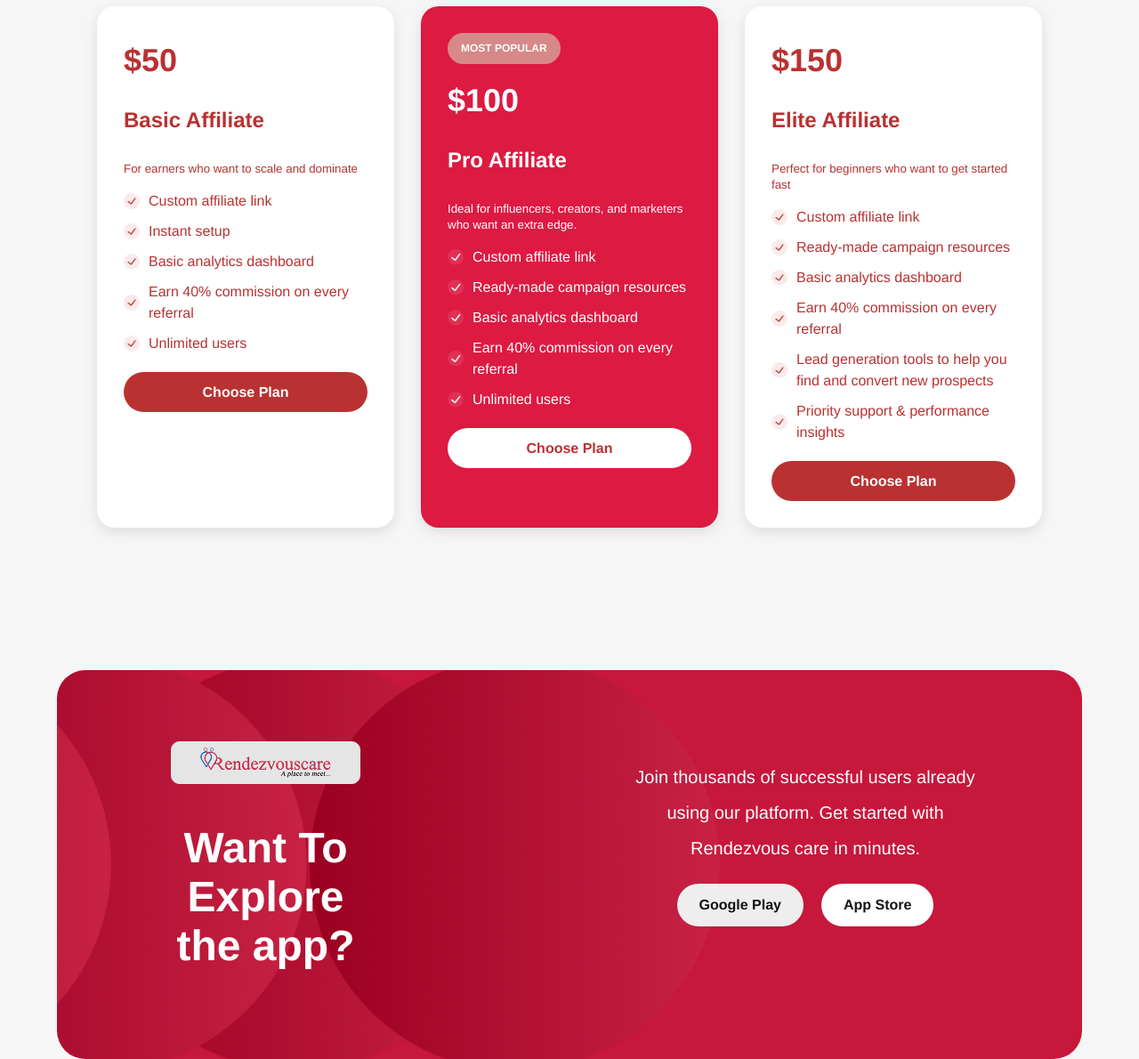
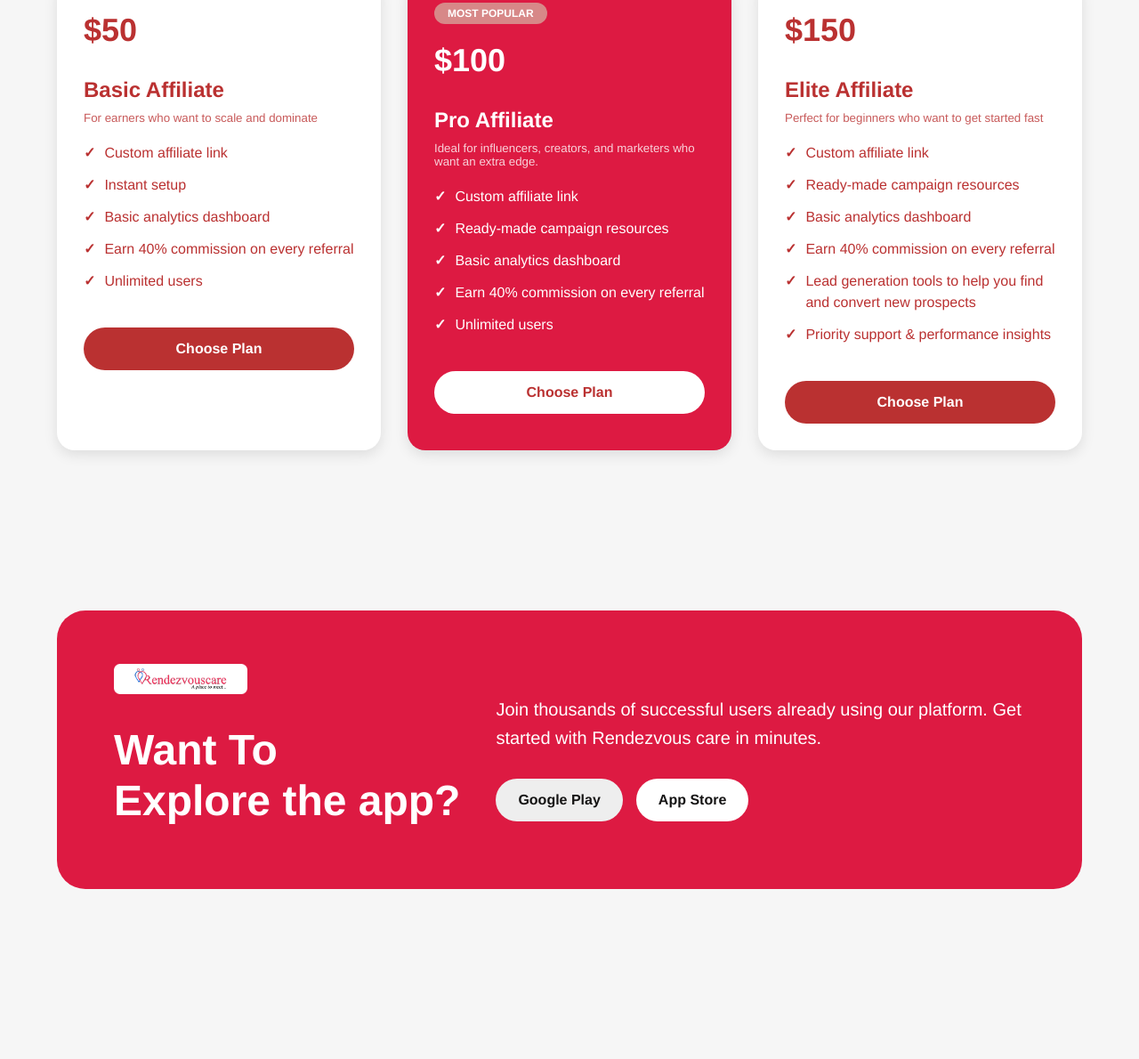
Before and after one commit to Rendesvouz/Affilate-landing, a plain HTML site: page index.html in a window 1280 px wide. Shown: the part 1525-2715 px from the top of the page at 89% size. After the commit the page ends 2584 px from the top, so only its background shows below. Drawn offline with Linux system fonts and the light colour scheme; files whose address does not match are found by name.

Commit message:
refactor pricing section layout and styles for improved responsiveness and readability

```diff
--- a/index.html
+++ b/index.html
@@ -63,19 +63,12 @@
           <h3>$50</h3>
           <h4>Basic Affiliate</h4>
           <small>For earners who want to scale and dominate</small>
-          <ul>
-            <li>
-              <img src="assets/check-circle-1.png" /> Custom affiliate link
-            </li>
-            <li><img src="assets/check-circle-1.png" /> Instant setup</li>
-            <li>
-              <img src="assets/check-circle-1.png" /> Basic analytics dashboard
-            </li>
-            <li>
-              <img src="assets/check-circle-1.png" /> Earn 40% commission on
-              every referral
-            </li>
-            <li><img src="assets/check-circle-1.png" /> Unlimited users</li>
+          <ul class="checklist">
+            <li>Custom affiliate link</li>
+            <li>Instant setup</li>
+            <li>Basic analytics dashboard</li>
+            <li>Earn 40% commission on every referral</li>
+            <li>Unlimited users</li>
           </ul>
           <a href="#" class="btn primary">Choose Plan</a>
         </div>
@@ -89,23 +82,12 @@
             >Ideal for influencers, creators, and marketers who want an extra
             edge.</small
           >
-          <ul>
-            <li>
-              <img src="assets/check-circle-1 (1).png" /> Custom affiliate link
-            </li>
-            <li>
-              <img src="assets/check-circle-1 (1).png" /> Ready-made campaign
-              resources
-            </li>
-            <li>
-              <img src="assets/check-circle-1 (1).png" /> Basic analytics
-              dashboard
-            </li>
-            <li>
-              <img src="assets/check-circle-1 (1).png" /> Earn 40% commission on
-              every referral
-            </li>
-            <li><img src="assets/check-circle-1 (1).png" /> Unlimited users</li>
+          <ul class="checklist-popular">
+            <li>Custom affiliate link</li>
+            <li>Ready-made campaign resources</li>
+            <li>Basic analytics dashboard</li>
+            <li>Earn 40% commission on every referral</li>
+            <li>Unlimited users</li>
           </ul>
           <a href="#" class="btn secondary">Choose Plan</a>
         </div>
@@ -115,29 +97,15 @@
           <h3>$150</h3>
           <h4>Elite Affiliate</h4>
           <small>Perfect for beginners who want to get started fast</small>
-          <ul>
+          <ul class="checklist">
+            <li>Custom affiliate link</li>
+            <li>Ready-made campaign resources</li>
+            <li>Basic analytics dashboard</li>
+            <li>Earn 40% commission on every referral</li>
             <li>
-              <img src="assets/check-circle-1.png" /> Custom affiliate link
+              Lead generation tools to help you find and convert new prospects
             </li>
-            <li>
-              <img src="assets/check-circle-1.png" /> Ready-made campaign
-              resources
-            </li>
-            <li>
-              <img src="assets/check-circle-1.png" /> Basic analytics dashboard
-            </li>
-            <li>
-              <img src="assets/check-circle-1.png" /> Earn 40% commission on
-              every referral
-            </li>
-            <li>
-              <img src="assets/check-circle-1.png" /> Lead generation tools to
-              help you find and convert new prospects
-            </li>
-            <li>
-              <img src="assets/check-circle-1.png" /> Priority support &
-              performance insights
-            </li>
+            <li>Priority support & performance insights</li>
           </ul>
           <a href="#" class="btn primary">Choose Plan</a>
         </div>
@@ -148,7 +116,7 @@
     <section class="cta">
       <div>
         <img src="assets/Frame 1410125572.png" />
-        <h2 class="cta-title">Want To<br />Explore the app?</h2>
+        <h3 class="cta-title">Want To<br />Explore the app?</h3>
       </div>
 
       <div class="cta-content-right">
--- a/styles.css
+++ b/styles.css
@@ -1,64 +1,75 @@
+   * {
+       box-sizing: border-box;
+   }
+
    body {
        font-family: "Helvetica", sans-serif;
        margin: 0;
        padding: 0;
        background: #f6f6f6;
        color: #484848;
-
    }
-
 
    /* HERO */
    .hero {
        background: linear-gradient(180deg, #de264c 0%, #ad0024 100%);
        color: white;
-    padding: 80px 10%;
+       padding: 60px 5%;
        display: flex;
        align-items: center;
        justify-content: space-between;
-    margin-top: -50px;
+       gap: 40px;
+       flex-wrap: wrap;
+   }
+
+   .hero-content {
+       flex: 1;
+       min-width: 300px;
+   }
+
+   .logo {
+       max-width: 200px;
+       height: auto;
+       margin-bottom: 20px;
    }
 
    .hero h1 {
-    font-size: 64px;
+       font-size: clamp(32px, 5vw, 64px);
        line-height: 1.2;
        margin-bottom: 20px;
    }
 
    .hero p {
-    display: flex;
-    align-items: center;
-
-    justify-content: space-between;
        color: #ffffffc7;
-    font-size: 18px;
+       font-size: clamp(16px, 2vw, 18px);
        max-width: 450px;
-    margin-bottom: 50px;
+       margin-bottom: 30px;
    }
 
-.buttons .btn {
+   .buttons {
+       display: flex;
+       gap: 15px;
+       flex-wrap: wrap;
+   }
+
+   .btn {
        text-decoration: none;
        padding: 15px 30px;
-    border-radius: 30px;
-    margin-right: 15px;
+       border-radius: 24px;
        font-weight: 600;
+       display: inline-flex;
+       align-items: center;
+       justify-content: center;
+       border: none;
+       cursor: pointer;
+       transition: all 0.3s ease;
+       min-width: 180px;
+       text-align: center;
    }
 
    .btn.primary {
        background: #BA3131;
        color: #ffffff;
-    width: 274px;
-    height: 45px;
-    line-height: 45px;
-    border-radius: 24px;
-    display: inline-flex;
-    align-items: center;
-    justify-content: center;
-    font-weight: 600;
-    text-decoration: none;
-    border: none;
-    cursor: pointer;
-    transition: all 0.3s ease;
    }
 
    .btn.primary:hover {
@@ -66,32 +77,25 @@ body {
        transform: translateY(-2px);
    }
 
-
    .btn.secondary {
        background: #fff;
        color: #BA3131;
-    width: 274px;
-    height: 45px;
-    line-height: 45px;
-    border-radius: 24px;
-    display: inline-flex;
-    align-items: center;
-    justify-content: center;
-    font-weight: 600;
-    text-decoration: none;
-    border: none;
-    cursor: pointer;
-    transition: all 0.3s ease;
    }
 
    .btn.secondary:hover {
-    background: #fff;
        transform: translateY(-2px);
    }
 
+   .hero-illustration {
+       flex: 1;
+       min-width: 300px;
+       text-align: center;
+   }
+
    .hero-illustration img {
-    width: 400px;
-    margin: 10px;
+       width: 100%;
+       max-width: 400px;
+       height: auto;
    }
 
    /* ABOUT */
@@ -99,64 +103,85 @@ body {
        background: #1f1c2f;
        color: white;
        display: flex;
-    padding: 100px 10%;
+       padding: 80px 5%;
        align-items: center;
        gap: 60px;
+       flex-wrap: wrap;
    }
 
    .about-left {
        position: relative;
+       flex: 1;
+       min-width: 300px;
    }
 
    .about-left img {
        border-radius: 12px;
-    width: 400px;
+       width: 100%;
+       max-width: 400px;
+       height: auto;
    }
 
    .play-btn {
        position: absolute;
-    top: 40%;
-    left: 45%;
+       top: 50%;
+       left: 50%;
+       transform: translate(-50%, -50%);
        font-size: 48px;
        background: rgba(255, 255, 255, 0.6);
        border-radius: 50%;
        width: 80px;
        height: 80px;
-    text-align: center;
-    line-height: 80px;
+       display: flex;
+       align-items: center;
+       justify-content: center;
+       cursor: pointer;
    }
 
    .about-right {
+       flex: 1;
+       min-width: 300px;
        font-style: italic;
+   }
+
+   .about-right h2 {
+       font-size: clamp(24px, 4vw, 36px);
+       margin-bottom: 20px;
    }
 
    .about-right span {
        color: #ff4a71;
    }
 
+   .about-right p {
+       font-size: clamp(16px, 2vw, 18px);
+       line-height: 1.6;
+   }
+
    /* PRICING */
    .pricing {
        text-align: center;
-    padding: 60px 10%;
+       padding: 80px 5%;
    }
 
    .pricing h2 {
-    font-size: 48px;
+       font-size: clamp(32px, 5vw, 48px);
        margin-bottom: 20px;
    }
 
-.pricing p {
+   .pricing>p {
        color: #707070;
-    font-size: 20px;
+       font-size: clamp(16px, 2vw, 20px);
        max-width: 600px;
        margin: 0 auto 50px;
    }
 
    .pricing-cards {
-    display: flex;
-    justify-content: center;
+       display: grid;
+       grid-template-columns: repeat(auto-fit, minmax(280px, 1fr));
        gap: 30px;
-    margin-top: 50px;
+       max-width: 1200px;
+       margin: 50px auto 0;
    }
 
    .card {
@@ -164,7 +189,6 @@ body {
        color: #BA3131;
        border-radius: 20px;
        padding: 30px;
-    width: 300px;
        text-align: left;
        box-shadow: 0 5px 15px rgba(0, 0, 0, 0.1);
    }
@@ -185,115 +209,92 @@ body {
        align-items: center;
        justify-content: center;
        margin-bottom: 10px;
-    line-height: 1;
-    height: 25px;
    }
 
    .card h3 {
-    font-size: 36px;
+       font-size: clamp(28px, 4vw, 36px);
        margin: 10px 0;
    }
 
    .card h4 {
+       font-size: clamp(20px, 3vw, 24px);
+       margin-bottom: 10px;
+   }
 
-    font-size: 24px;
+   .card small {
+       display: block;
+       margin-bottom: 20px;
+       opacity: 0.8;
+   }
 
+   .card ul {
+       list-style: none;
+       padding: 0;
+       margin: 20px 0;
    }
 
    .card ul li {
        display: flex;
-    align-items: center;
+       align-items: flex-start;
        gap: 10px;
        margin-bottom: 12px;
        line-height: 1.5;
    }
 
-.card ul li img {
-    width: 18px;
-    height: 18px;
+   .card ul li::before {
+       content: "✓";
+       font-weight: bold;
        flex-shrink: 0;
    }
 
-
-.card ul {
-    list-style: none;
-    padding: 0;
-}
-
-.card ul li {
-    margin-bottom: 10px;
-}
-
    .card .btn {
-    display: block;
-    text-align: center;
+       width: 100%;
        margin-top: 20px;
    }
 
+   /* CTA */
    .cta {
-    position: absolute;
+       background: #dd1a42;
+       color: white;
+       padding: 60px 5%;
+       margin: 100px auto 60px;
+       border-radius: 32px;
+       max-width: 1200px;
+       width: 90%;
        display: flex;
+       gap: 40px;
+       flex-wrap: wrap;
+       align-items: center;
        justify-content: space-between;
-    left: 50%;
-    transform: translateX(-50%);
-    margin-top: 100px;
-    background: #dd1a42 url("/assets/Group 1000001784.png") no-repeat;
-    background-position: -400px;
-    color: white;
-    padding: 80px 10%;
-    text-align: center;
-    border-radius: 32px;
-    width: 70%;
-    max-width: 1000px;
-    overflow: hidden;
-    gap: 300px;
    }
 
-
-
-.cta h2 {
-    font-size: 48px;
+   .cta img {
+       max-width: 150px;
+       height: auto;
        margin-bottom: 20px;
-    position: relative;
-    /* keeps text above background */
-    z-index: 2;
    }
 
-.cta p,
-.cta .app-buttons {
-    position: relative;
-    z-index: 2;
+   .cta-title {
+       font-size: clamp(28px, 4vw, 48px);
+       margin: 10px 0;
+       line-height: 1.2;
    }
 
-.cta::before {
-    content: "";
-    position: absolute;
-    inset: 0;
-    background: rgba(0, 0, 0, 0.1);
-    /* optional subtle overlay */
-    border-radius: 32px;
-    z-index: 1;
+   .cta-content-right {
+       flex: 1;
+       min-width: 280px;
    }
 
-
-
    .cta-text {
-    width: 400px;
-    font-weight: 500;
-    font-style: normal;
-    font-size: 20px;
-    line-height: 40px;
-    letter-spacing: 0;
-    color: #ffffff;
-    border-radius: 12px;
-
+       font-size: clamp(16px, 2vw, 20px);
+       line-height: 1.6;
+       margin-bottom: 30px;
    }
-
 
    .app-buttons {
        display: flex;
-    justify-content: center;
-    gap: 20px;
+       gap: 15px;
+       flex-wrap: wrap;
    }
 
    .store-btn {
@@ -303,8 +304,72 @@ body {
        border-radius: 50px;
        text-decoration: none;
        font-weight: 600;
+       transition: transform 0.3s ease;
+   }
+
+   .store-btn:hover {
+       transform: translateY(-2px);
    }
 
    .store-btn.white {
        background: white;
    }
+
+   /* Responsive adjustments */
+   @media (max-width: 768px) {
+       .hero {
+           text-align: center;
+       }
+
+       .hero-content {
+           width: 100%;
+       }
+
+       .buttons {
+           justify-content: center;
+       }
+
+       .btn {
+           width: 100%;
+           max-width: 300px;
+       }
+
+       .about {
+           text-align: center;
+       }
+
+       .about-left {
+           width: 100%;
+           display: flex;
+           justify-content: center;
+       }
+
+       .pricing-cards {
+           grid-template-columns: 1fr;
+       }
+
+       .cta {
+           text-align: center;
+           justify-content: center;
+       }
+
+       .app-buttons {
+           justify-content: center;
+       }
+   }
+
+   @media (max-width: 480px) {
+       .hero {
+           padding: 40px 5%;
+       }
+
+       .about,
+       .pricing {
+           padding: 60px 5%;
+       }
+
+       .cta {
+           padding: 40px 5%;
+           margin: 60px auto 40px;
+       }
+   }
```
Lines whose indentation alone changed are shown as unchanged.
